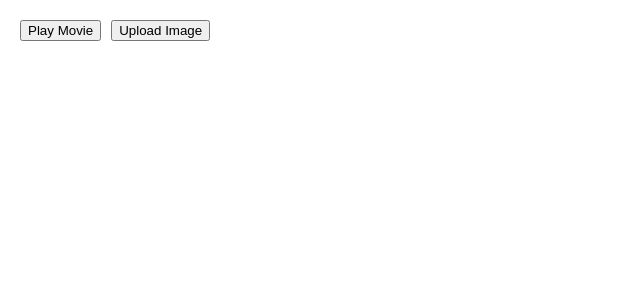
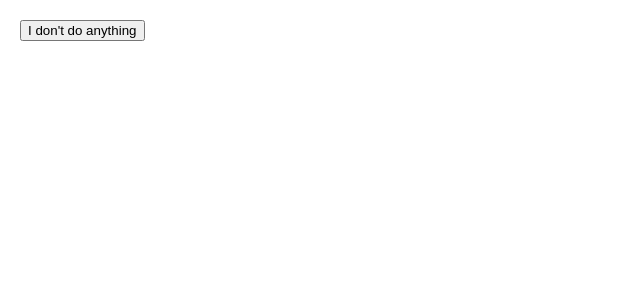
Before and after one commit to rasyidcode/react-examples, a React (Vite) app in the folder adding-interactivity/: page / in a window 1280 px wide. Shown: the top 300 px of the page, without its empty margins (0-640 px from the left). Built offline with nearby package versions, Linux system fonts and the light colour scheme.

Commit message:
adding-interactivity: adding event handlers - 1

```diff
--- /dev/null
+++ b/adding-interactivity/src/AI_1_App.tsx
@@ -0,0 +1,11 @@
+import "./AI_1_App.css";
+
+export default function App() {
+  return <Button />;
+}
+
+function Button() {
+  return (
+    <button>I don't do anything</button>
+  )
+}
--- a/adding-interactivity/src/main.tsx
+++ b/adding-interactivity/src/main.tsx
@@ -1,7 +1,7 @@
 import { StrictMode } from 'react'
 import { createRoot } from 'react-dom/client'
 import './index.css'
-import App from './AI_0_App.tsx'
+import App from './AI_1_App.tsx'
 
 createRoot(document.getElementById('root')!).render(
   <StrictMode>
```
Also changed, not shown: adding-interactivity/src/AI_1_App.css (added).
